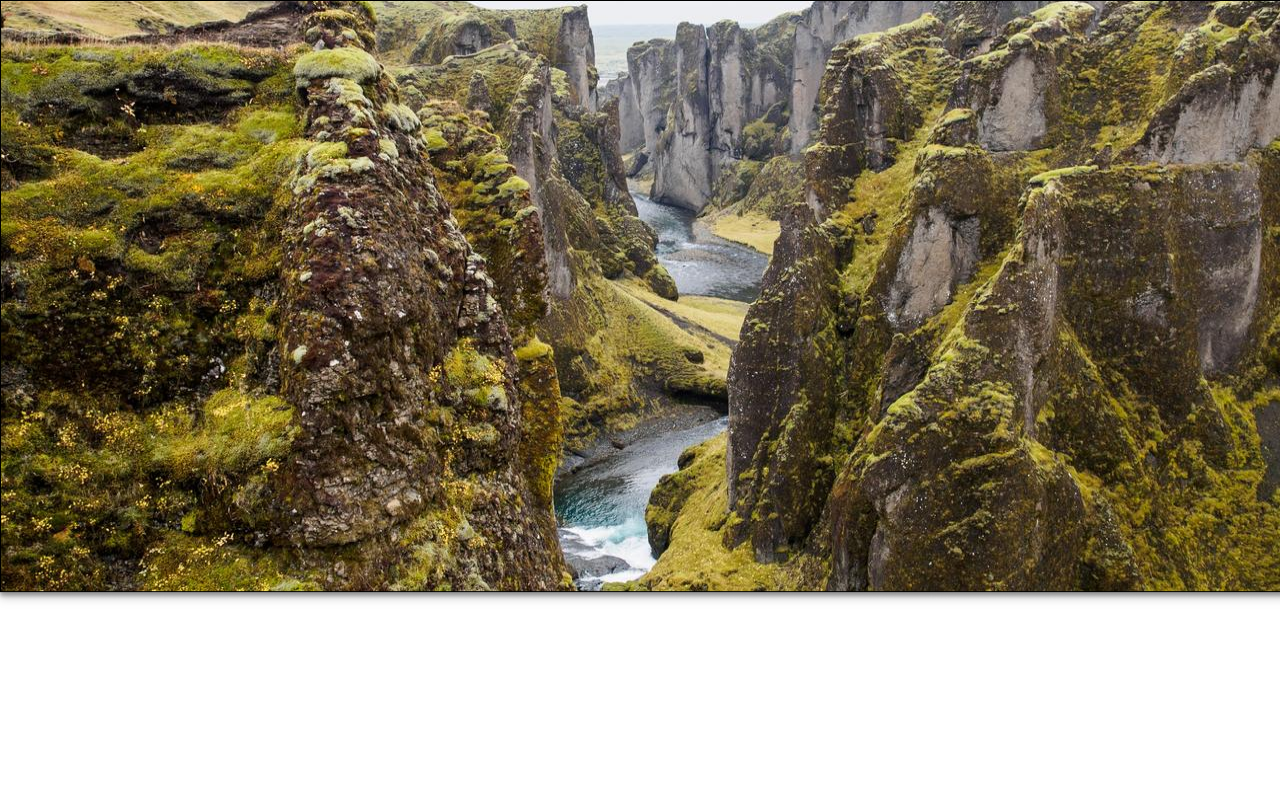
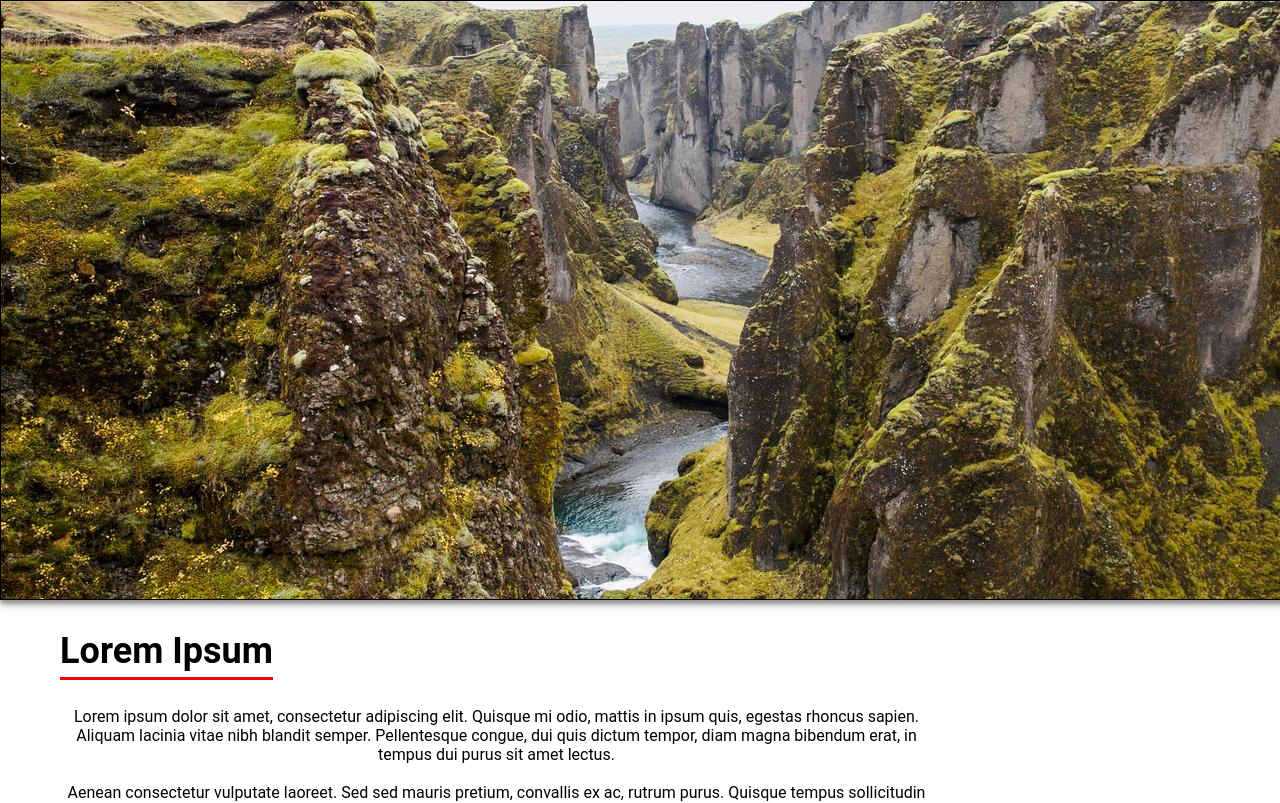
Before and after one commit to Reeyhanyilmaz/FigmaDemoCoding, a React (Create React App) app: page / in a window 1280 px wide. Shown: the top 803 px of the page. Built offline with nearby package versions, Linux system fonts and the light colour scheme.

Commit message:
add Carousel component and styles

```diff
--- a/src/App.tsx
+++ b/src/App.tsx
@@ -1,15 +1,17 @@
 import React from 'react';
 import './App.css';
-import Banner from './components/Banner';
+import Carousel from './components/Carousel';
 import Paragraph from './components/Paragraph';
+import Video from './components/Video';
 import Header from './components/Header';
 
 function App() {
   return (
     <div className="App">
-      <Banner />
+      <Carousel />
       <Header />
       <Paragraph />
+      <Video />
     </div>
   );
 }
--- a/src/components/Banner/index.tsx
+++ /dev/null
@@ -1,12 +0,0 @@
-import React from 'react';
-import styles from './styles.module.css';
-
-function Banner() {
-  return (
-    <div className={styles.bannerDiv}>
-        <img src="./assets/asd.png" alt="banner" className={styles.bannerImage} />
-    </div>
-  )
-}
-
-export default Banner;
--- a/src/components/Banner/styles.module.css
+++ /dev/null
@@ -1,20 +0,0 @@
-.bannerDiv {
-  position: absolute;
-  width: 1440px;
-  height: 600px;
-  left: 0px;
-  top: 0px;
-}
-
-.bannerImage {
-  width: 1440px;
-  height: 600px;
-  box-sizing: border-box;
-  position: absolute;
-  left: 0px;
-  top: 0px;
-  /* background: url("assets/asd.png"); */
-  /* border: 1px solid #000000; */
-  filter: drop-shadow(0px 4px 4px rgba(0, 0, 0, 0.25));
-  /* box-shadow: 0px 4px 4px 0px #00000040; */
-}
--- /dev/null
+++ b/src/components/Carousel/index.tsx
@@ -0,0 +1,12 @@
+import React from 'react';
+import styles from './styles.module.css';
+
+function Carousel() {
+  return (
+    <div className={styles.carouselDiv}>
+        <img src="./assets/carousel/carousel.png" alt="carousel"/>
+    </div>
+  )
+}
+
+export default Carousel;
--- /dev/null
+++ b/src/components/Carousel/styles.module.css
@@ -0,0 +1,9 @@
+.carouselDiv {
+  box-sizing: border-box;
+  max-width: 1440px;
+  height: 600px;
+  left: 0px;
+  top: 0px;
+  margin-bottom: 30px;
+  filter: drop-shadow(0px 4px 4px rgba(0, 0, 0, 0.25));
+}
```
Also changed, not shown: public/assets/carousel/carousel.png (renamed from public/assets/asd.png).
